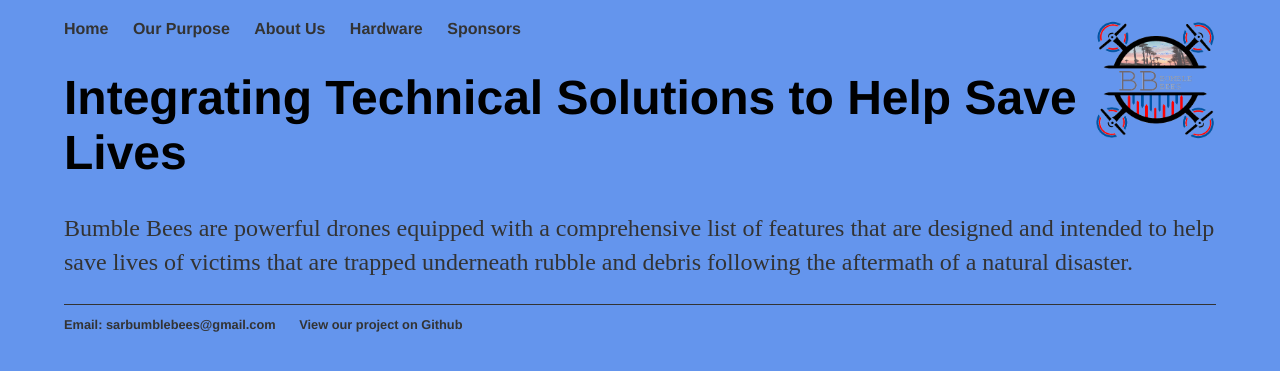
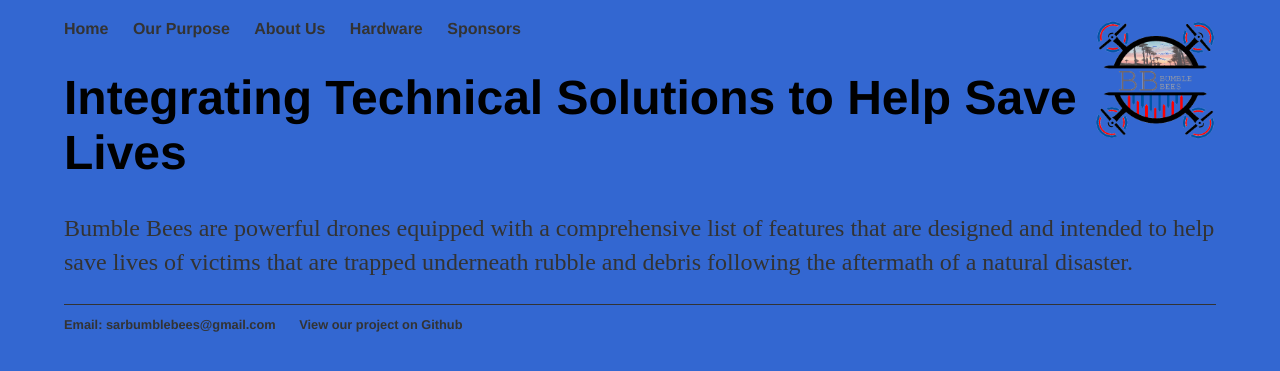
Before and after one commit to ColtonBeery/sarbumblebees, a Jekyll site: the page built from index.html, in a window 1280 px wide. Shown: the top 371 px of the page. Built offline with Jekyll 4.4.1, drawn with Linux system fonts in a browser that asks for light colours.

Commit message:
Update default.html

```diff
--- a/_layouts/default.html
+++ b/_layouts/default.html
@@ -8,7 +8,7 @@
 			html {
 				/* Background image, from https://commons.wikimedia.org/wiki/File:Devastation_of_the_1906_earthquake.png */
 				/*background-image: url("/images/background.png");*/
-				background-color: cornflowerblue;
+				background-color: Highlight;
 
 				/* Center and scale the image nicely */
 			  background-position: center;
```
